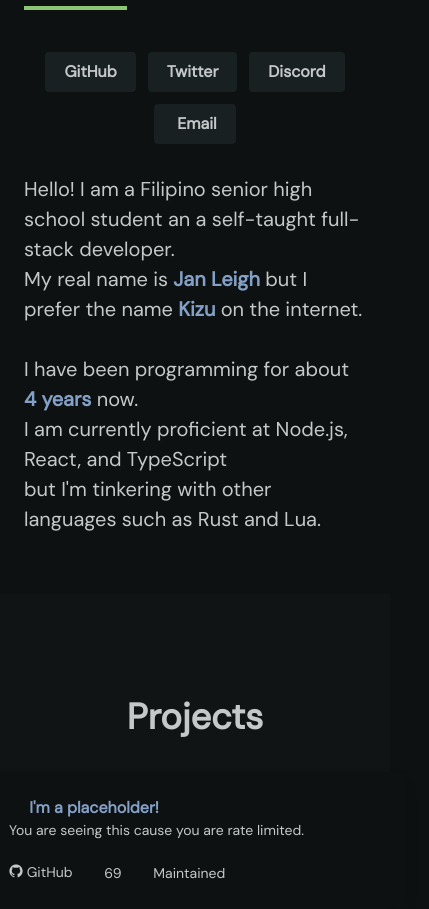
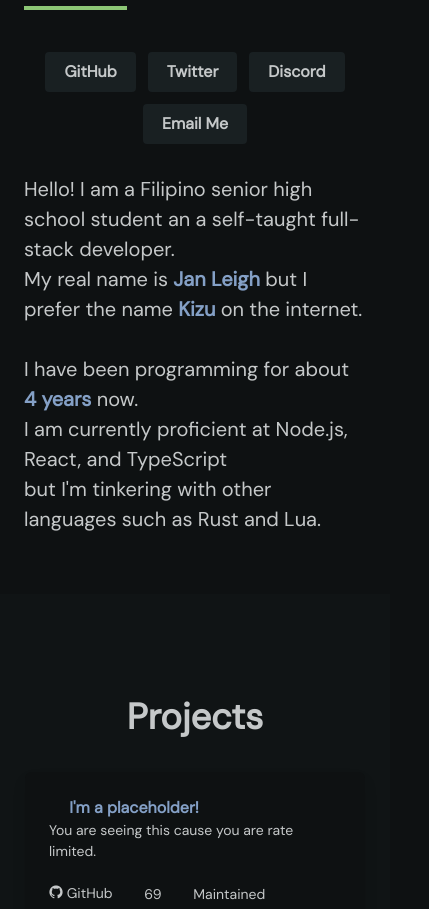
Before and after one commit to janleigh/janleigh.github.io, a React (Create React App) app: page / in a window 390 px wide. Shown: the part 910-1819 px from the top of the page, 429 px wide, since content can reach past the window. Built offline with nearby package versions, Linux system fonts and the light colour scheme; no server answers; some icons are missing.

Commit message:
fix: project card too big for mobile

```diff
--- a/src/components/sections/AboutMe.tsx
+++ b/src/components/sections/AboutMe.tsx
@@ -10,8 +10,8 @@
                         <a href="https://twitter.com/KizuWasTaken" target="_blank" className="button">Twitter</a>
                         <a href="https://discord.com/users/380307921952833537" target="_blank" className="button">Discord</a>
                         <a href="mailto:therealkizu.protonmail.com" className="button">
-                            <span className="is-hidden-touch">Email Me</span>
-                            <span className="is-hidden-desktop gg-mail"/><span className="is-hidden-desktop" style={{ marginLeft: "4px" }}>Email</span>
+                            <span>Email Me</span>
+                            {/* <span className="is-hidden-desktop">Email Me</span> */}
                         </a>
                     </div>
                     <div className="column is-10">
--- a/src/styles/_overrides.scss
+++ b/src/styles/_overrides.scss
@@ -60,7 +60,11 @@
     border-radius: 6px;
 
     margin: 12px;
-    width: 420px !important;
+    width: 420px;
+
+    @include breakpoint(extra_small_devices) {
+        width: 340px !important;
+    }
 
     animation: scale-in .7s cubic-bezier(0.250, 0.460, 0.450, 0.940) both;
 
--- a/src/styles/index.scss
+++ b/src/styles/index.scss
@@ -6,7 +6,6 @@
 // Media Queries
 @import url("https://fonts.googleapis.com/css2?family=DM+Sans&display=swap");
 @import url("https://cdnjs.cloudflare.com/ajax/libs/animate.css/4.1.1/animate.min.css");
-@import url("https://cdn.jsdelivr.net/npm/css.gg/icons/all.css");
 @import url("https://cdn.jsdelivr.net/gh/devicons/devicon@v2.14.0/devicon.min.css");
 
 .blue-text {
@@ -99,10 +98,12 @@
         .columns {
             padding: 12px 0px 12px 0px;
 
+
             .column {
                 @include breakpoint(extra_small_devices) {
                     text-align: center;
                 }
+
                 .button {
                     font-weight: bold;
 
```
